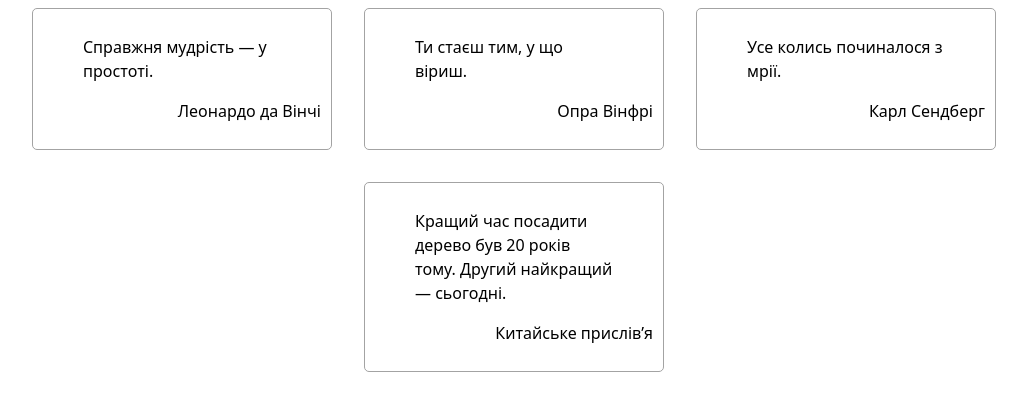
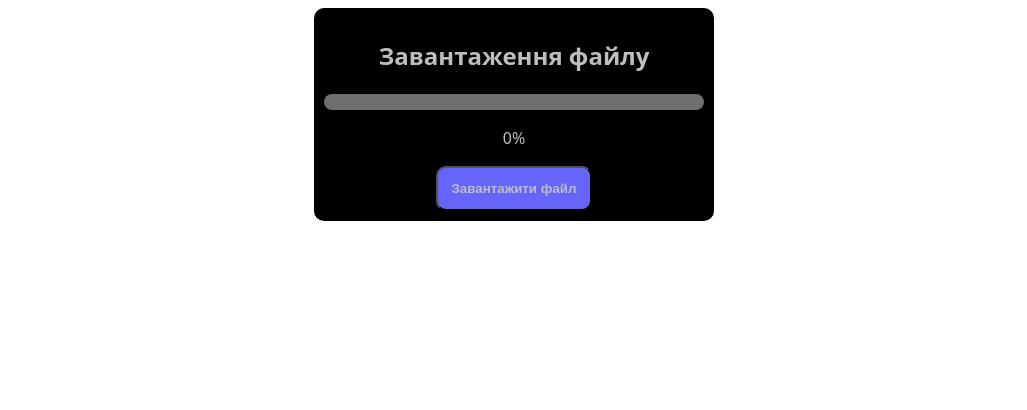
Before and after one commit to Voronskoy/react29-12-25-2, a React (Vite) app: page / in a window 1280 px wide. Shown: the top 410 px of the page, without its empty margins (126-1153 px from the left). Built offline with nearby package versions, Linux system fonts and the light colour scheme.

Commit message:
add UpLoad file

```diff
--- a/src/App.jsx
+++ b/src/App.jsx
@@ -1,9 +1,9 @@
 
-import QuotesList from './components/QuotesList/QuotesList';
+import UploudFile from './components/UploudFile/UploudFile';
 function App() {
   return (
     <>
-      <QuotesList />
+      <UploudFile />
     </>
   );
 }
--- a/src/assets/styles/_colors.scss
+++ b/src/assets/styles/_colors.scss
@@ -1,4 +1,6 @@
-$light:rgb(190, 190, 190);
-$dark:rgb(111, 111, 111);
-$accent:red;
-$colorBtn:rgb(101, 101, 249);
+$light: rgb(190, 190, 190);
+$dark: rgb(111, 111, 111);
+$accent: red;
+$colorBtn: rgb(101, 101, 249);
+$colorBlack: black;
+$access:green;
--- /dev/null
+++ b/src/components/UploudFile/UploudFile.jsx
@@ -0,0 +1,42 @@
+import { useState, useEffect } from "react";
+import styles from "./UploudFile.module.scss";
+const UploudFile = () => {
+  const [progress, setProgress] = useState(0);
+  const [isLoad, setIsLoad] = useState(false);
+  useEffect(() => {
+    if (isLoad === false) return;
+    const intervalId = setInterval(() => {
+      setProgress((prev) => {
+        if (prev >= 100) {
+          clearInterval(intervalId);
+          setIsLoad(false);
+          return 100;
+        }
+        return prev + 5;
+      });
+    }, 100);
+    return () => {
+      clearInterval(intervalId);
+    };
+  }, [isLoad]);
+
+  const startUploud = () => {
+    setProgress(0);
+    setIsLoad(true);
+  };
+  return (
+    <section className={styles.wrapper}>
+      <h2>Завантаження файлу</h2>
+      <div className={styles.progresBar}>
+        <div className={styles.progres} style={{ width: `${progress}%` }}></div>
+      </div>
+      <p>{progress}%</p>
+      <button disabled={isLoad} onClick={startUploud}>
+        {isLoad ? "Завантаження..." : "Завантажити файл"}
+      </button>
+      {progress === 100 && <p>✅ Файл успішно завантажено</p>}
+    </section>
+  );
+};
+
+export default UploudFile;
--- /dev/null
+++ b/src/components/UploudFile/UploudFile.module.scss
@@ -0,0 +1,33 @@
+@use "/src/assets/styles/colors" as *;
+@use "/src/assets/styles/mixins" as *;
+.wrapper {
+  background-color: $colorBlack;
+  color: $light;
+  @include block();
+  margin: auto;
+  text-align: center;
+  border-radius: 10px;
+
+  & > button {
+    background-color: $colorBtn;
+    padding: 1em;
+    color: $light;
+    font-weight: 700;
+    border-radius: 10px;
+    &:disabled{
+        cursor: not-allowed;
+    }
+  }
+}
+.progresBar {
+  height: 1em;
+  width: 100%;
+  background-color: $dark;
+  border-radius: 15px;
+  & > .progres {
+    background-color: $access;
+    height: 100%;
+    width: 0;
+    border-radius: 15px;
+  }
+}
```
